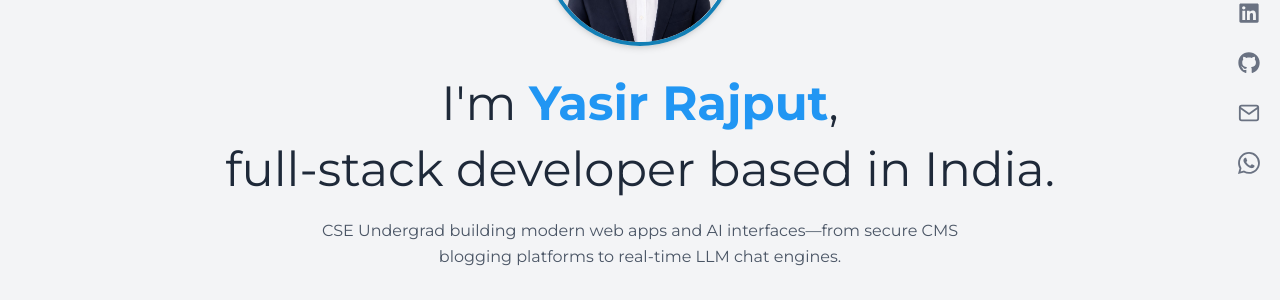
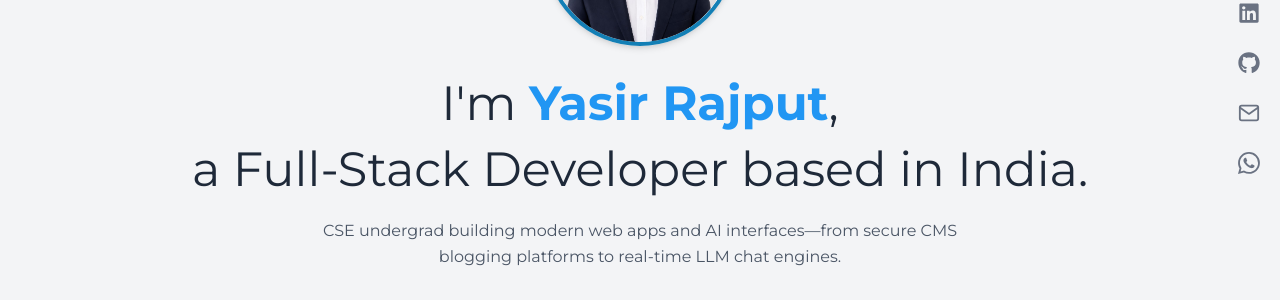
Before and after one commit to yasirrajput4/portfolio, a React (Vite) app: page / in a window 1280 px wide. Shown: the part 312-612 px from the top of the page. Built offline with nearby package versions, Linux system fonts and the light colour scheme; no server answers.

Commit message:
style(hero): update headline typography and developer title formatting

```diff
--- a/src/components/Hero.jsx
+++ b/src/components/Hero.jsx
@@ -25,14 +25,14 @@ const Hero = () => {
       <h2 className="text-3xl sm:text-4xl md:text-5xl text-gray-800 dark:text-gray-100 leading-snug">
         I'm{" "}
         <span className="font-bold text-[rgb(33,150,243)]">Yasir Rajput</span>,
-        <br className="hidden sm:inline" /> full-stack developer based in India.
+        <br className="hidden sm:inline" /> a Full-Stack Developer based in
+        India.
       </h2>
 
       <p className="text-gray-600 dark:text-gray-400 mt-4 max-w-md sm:max-w-xl md:max-w-2xl text-sm sm:text-base leading-relaxed">
-        CSE Undergrad building modern web apps and AI interfaces—from secure CMS
+        CSE undergrad building modern web apps and AI interfaces—from secure CMS
         blogging platforms to real-time LLM chat engines.
       </p>
-
       {/* Buttons */}
       <div className="mt-6 sm:mt-8 flex flex-col sm:flex-row gap-3 sm:gap-4 w-full sm:w-auto px-4 sm:px-0">
         <a
```
